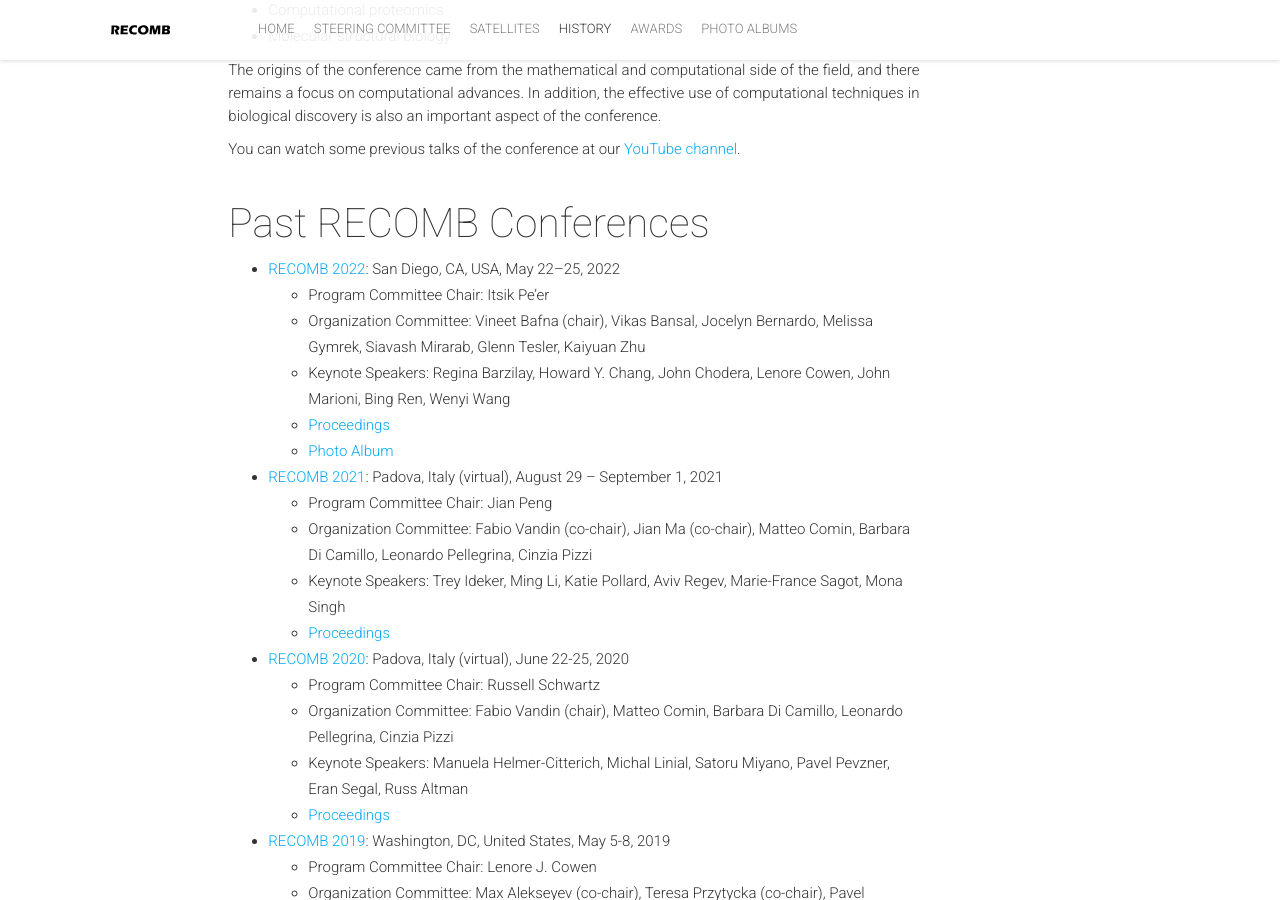
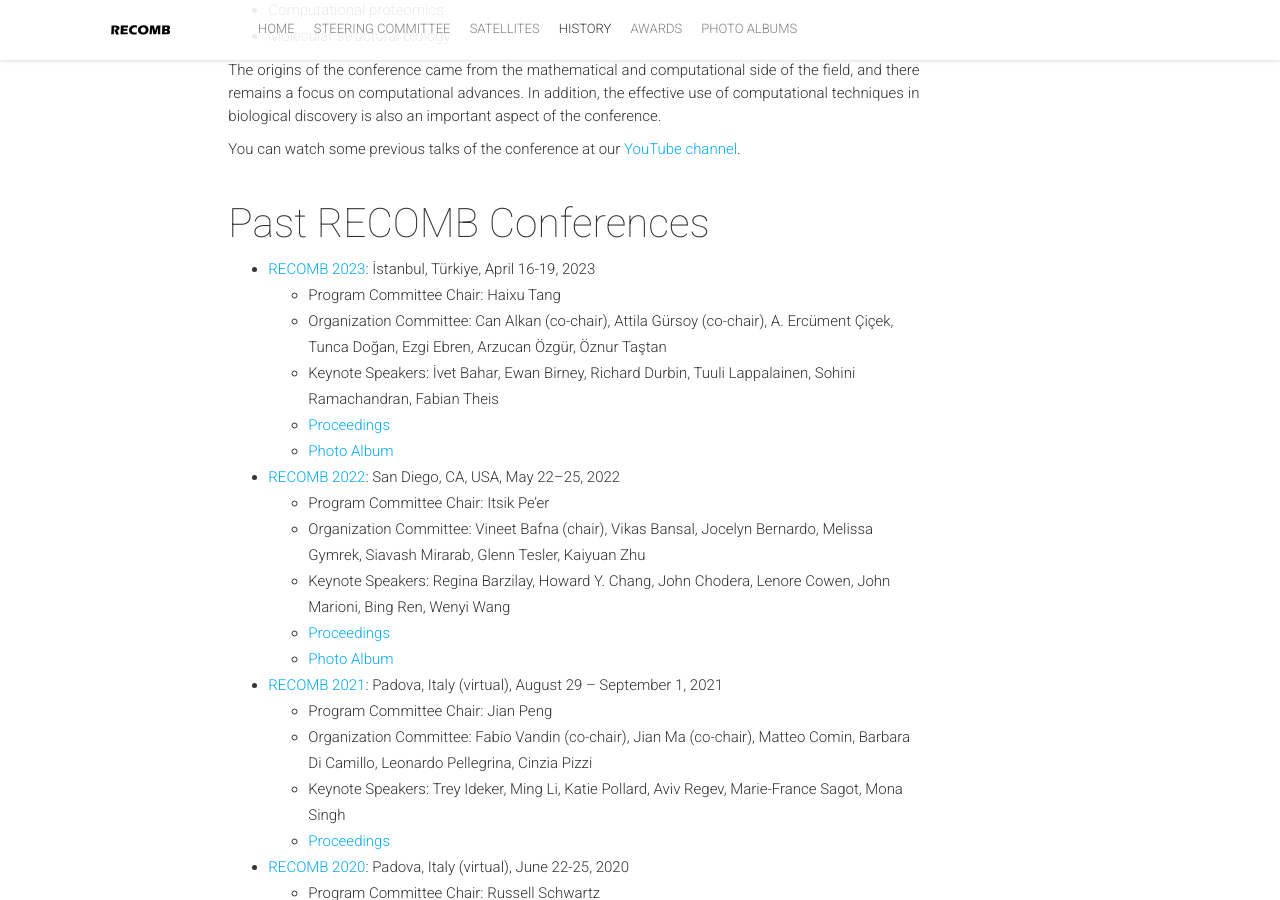
Before and after one commit to recomb-conference/recomb-conference.github.io, a Jekyll site: the page built from history.md, in a window 1280 px wide and 900 px high, scrolled down 811 px. Built offline with Jekyll 4.4.1, drawn with Linux system fonts in a browser that asks for light colours; nearby versions of some CDN libraries; comment, search, counter and statistics services are not loaded.

Commit message:
recomb2023

```diff
--- a/_config.yml
+++ b/_config.yml
@@ -57,7 +57,7 @@ heroSubTitle: "Research on Computational Molecular Biology"
 #typeoutTextValues: '"2023"'
 #typeoutFallback: "2023"
 heroButtons:
- - {link: "http://recomb2023.bilkent.edu.tr", text: "Current Conference: RECOMB 2023 in İstanbul"}
+ - {link: "http://recomb2023.bilkent.edu.tr", text: "Latest Conference: RECOMB 2023 in İstanbul"}
 
 # About Block
 aboutTitle: "About RECOMB"
--- a/history.md
+++ b/history.md
@@ -27,6 +27,12 @@ You can watch some previous talks of the conference at our [YouTube channel](htt
 
 #### Past RECOMB Conferences
 
+ - [RECOMB 2023](https://recomb.org/recomb2023){:target="_blank"}: İstanbul, Türkiye, April 16-19, 2023
+   - Program Committee Chair: Haixu Tang
+   - Organization Committee: Can Alkan (co-chair), Attila Gürsoy (co-chair), A. Ercüment Çiçek, Tunca Doğan, Ezgi Ebren, Arzucan Özgür, Öznur Taştan
+   - Keynote Speakers: İvet Bahar, Ewan Birney, Richard Durbin, Tuuli Lappalainen, Sohini Ramachandran, Fabian Theis
+   - [Proceedings](https://link.springer.com/book/10.1007/978-3-031-29119-7){:target="_blank"}
+   - [Photo Album](){:target="_blank"}
  - [RECOMB 2022](https://recomb-conference.github.io/recomb2022/){:target="_blank"}: San Diego, CA, USA, May 22–25, 2022
    - Program Committee Chair: Itsik Pe'er
    - Organization Committee: Vineet Bafna (chair), Vikas Bansal, Jocelyn Bernardo, Melissa Gymrek, Siavash Mirarab, Glenn Tesler, Kaiyuan Zhu
```
Also changed, not shown: awards.md (+4 -0 lines).
